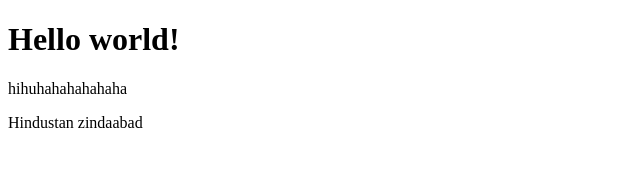
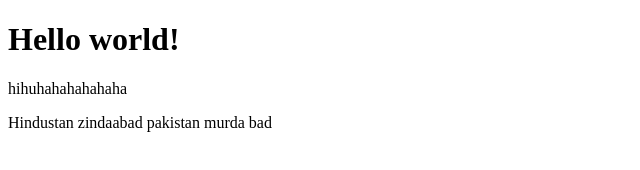
Before and after one commit to RajatCoding/dharma, a plain HTML site: page web1.html in a window 1280 px wide. Shown: the whole page, without its empty margins (0-640 px from the left). Drawn offline with Linux system fonts and the light colour scheme.

Commit message:
update web.html

```diff
--- a/web1.html
+++ b/web1.html
@@ -7,6 +7,6 @@
 
 <h1>Hello world!</h1>
 <p> hihuhahahahahaha</p>
-<p>Hindustan zindaabad</p>
+<p>Hindustan zindaabad pakistan murda bad</p>
 </body>
 </html>
```
